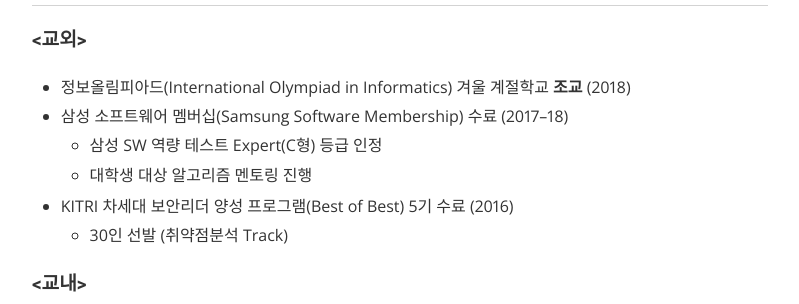
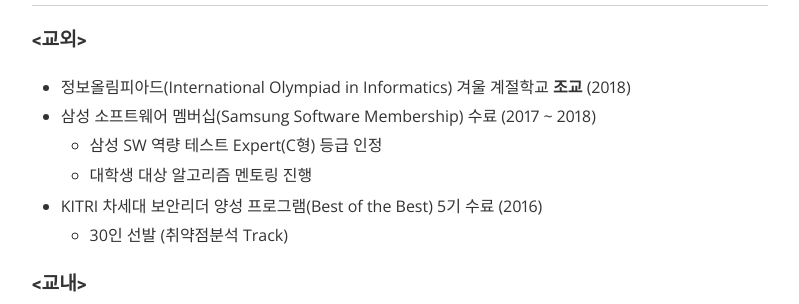
Before and after one commit to nyan101/nyan101.github.io, a Jekyll site: the page built from about.md, in a window 1280 px wide and 900 px high, scrolled down 855 px. Shown: the part 155-459 px from the top of the window, without its empty margins (240-1039 px from the left). Built offline with Jekyll 4.4.1, drawn with Linux system fonts in a browser that asks for light colours; nearby versions of some CDN libraries; a style sheet for code colours, icons or effects is not loaded.

Commit message:
fix typo in about

```diff
--- a/about.md
+++ b/about.md
@@ -23,10 +23,10 @@
 #### \<교외\>
 
 * 정보올림피아드(International Olympiad in Informatics) 겨울 계절학교 <strong>조교</strong> (2018)
-* 삼성 소프트웨어 멤버십(Samsung Software Membership) 수료 (2017–18)
+* 삼성 소프트웨어 멤버십(Samsung Software Membership) 수료 (2017 ~ 2018)
   * 삼성 SW 역량 테스트 Expert(C형) 등급 인정
   * 대학생 대상 알고리즘 멘토링 진행
-* KITRI 차세대 보안리더 양성 프로그램(Best of Best) 5기 수료 (2016)
+* KITRI 차세대 보안리더 양성 프로그램(Best of the Best) 5기 수료 (2016)
   * 30인 선발 (취약점분석 Track)
 
 
```
